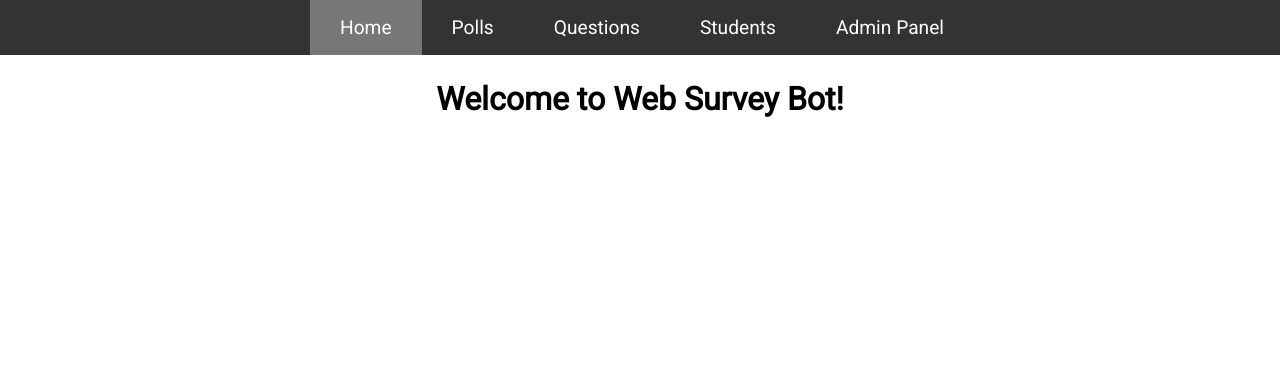
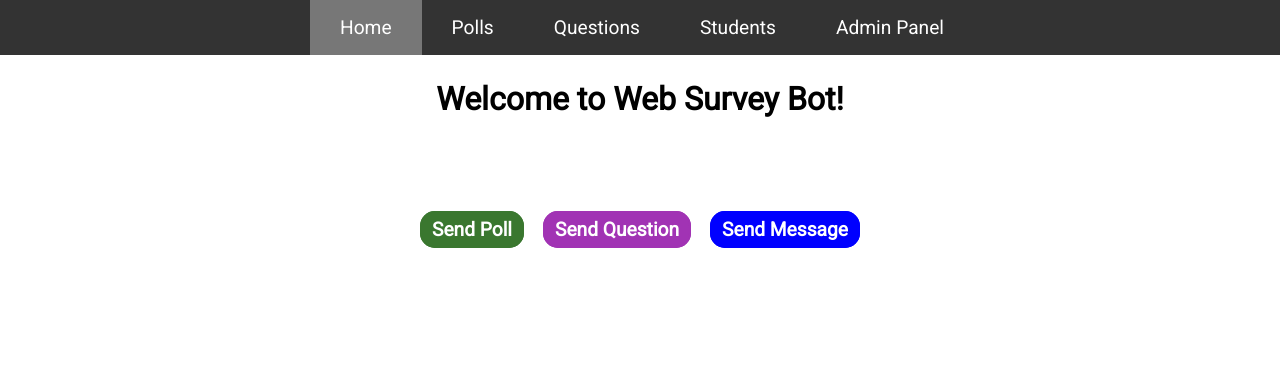
Before and after one commit to eisichenko/Survey-Service, a Django app: page / in a window 1280 px wide. Shown: the top 378 px of the page. Run offline with Django 3.2, Linux system fonts and the light colour scheme; some libraries are stand-ins or nearby versions.

```diff
--- a/survey_bot/bot_admin/static/css/base.css
+++ b/survey_bot/bot_admin/static/css/base.css
@@ -245,3 +245,66 @@ input[type="checkbox"] {
     background-color: #fff;
     color:rgb(161, 51, 180);
 }
+
+a.send-poll {
+    text-decoration: none;
+    background-color: rgb(58, 119, 47);
+    font-weight: 600;
+    font-size: 1.2rem;
+    padding: 5px 10px;
+    border-radius: 15px;
+    transition: 100ms;
+    margin-right: 15px;
+    border: 2px solid rgb(58, 119, 47);
+    color: #fff;
+}
+
+a.send-poll:hover {
+    transition: 100ms;
+    background-color: #fff;
+    color: rgb(58, 119, 47);
+}
+
+a.send-question {
+    text-decoration: none;
+    background-color: rgb(161, 51, 180);
+    font-weight: 600;
+    font-size: 1.2rem;
+    padding: 5px 10px;
+    border-radius: 15px;
+    transition: 100ms;
+    margin-right: 15px;
+    border: 2px solid rgb(161, 51, 180);
+    color: #fff;
+}
+
+a.send-question:hover {
+    transition: 100ms;
+    background-color: #fff;
+    color: rgb(161, 51, 180);
+}
+
+a.send-message {
+    text-decoration: none;
+    background-color: #00f;
+    font-weight: 600;
+    font-size: 1.2rem;
+    padding: 5px 10px;
+    border-radius: 15px;
+    transition: 100ms;
+    border: 2px solid #00f;
+    color: #fff;
+}
+
+a.send-message:hover {
+    transition: 100ms;
+    background-color: #fff;
+    color: #00f
+}
+
+.home-buttons {
+    text-align: center;
+    height: 100%;
+    width: 100%;
+    margin-top: 100px;
+}
--- a/survey_bot/bot_admin/templates/bot_admin/home.html
+++ b/survey_bot/bot_admin/templates/bot_admin/home.html
@@ -6,4 +6,10 @@ Home
 
 {% block content %}
     <h1 class="header">Welcome to Web Survey Bot!</h1>
+
+    <div class="home-buttons">
+        <a href="{% url 'send_poll' %}" class="send-poll">Send Poll</a>
+        <a href="{% url 'send_question' %}" class="send-question">Send Question</a>
+        <a href="{% url 'send_message' %}" class="send-message">Send Message</a>
+    </div>
 {% endblock %}
--- a/survey_bot/bot_admin/urls.py
+++ b/survey_bot/bot_admin/urls.py
@@ -20,5 +20,8 @@ urlpatterns = [
     path('questions/delete/<int:group_id>/', views.delete_message_group, name='delete_message_group'),
     path('questions/answers/download/',  views.questions, name='download_question_answers'),
     path('students/', views.students, name='students'),
-    path('students/delete/<str:username>', views.delete_student, name='delete_student')
+    path('students/delete/<str:username>', views.delete_student, name='delete_student'),
+    path('send-poll/', views.send_poll, name='send_poll'),
+    path('send-question/', views.send_question, name='send_question'),
+    path('send-message/', views.send_message, name='send_message')
 ]
--- a/survey_bot/bot_admin/views.py
+++ b/survey_bot/bot_admin/views.py
@@ -491,3 +491,24 @@ def delete_student(request, username):
         student.delete()
 
     return HttpResponseRedirect(reverse('students'))
+
+
+def send_poll(request):
+    context = {
+
+    }
+    return render(request, 'bot_admin/send_poll.html', context=context)
+
+
+def send_question(request):
+    context = {
+
+    }
+    return render(request, 'bot_admin/send_question.html', context=context)
+
+
+def send_message(request):
+    context = {
+
+    }
+    return render(request, 'bot_admin/send_message.html', context=context)
```
Also changed, not shown: survey_bot/bot_admin/management/commands/send_poll.py (+10 -5 lines), survey_bot/bot_admin/templates/bot_admin/send_message.html (added, +13 -0 lines), survey_bot/bot_admin/templates/bot_admin/send_poll.html (added, +10 -0 lines), survey_bot/bot_admin/templates/bot_admin/send_question.html (added, +10 -0 lines).
